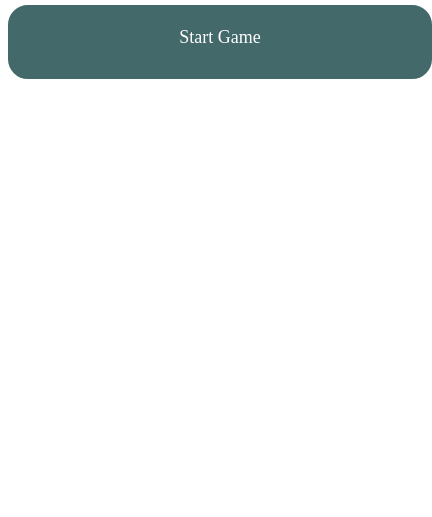
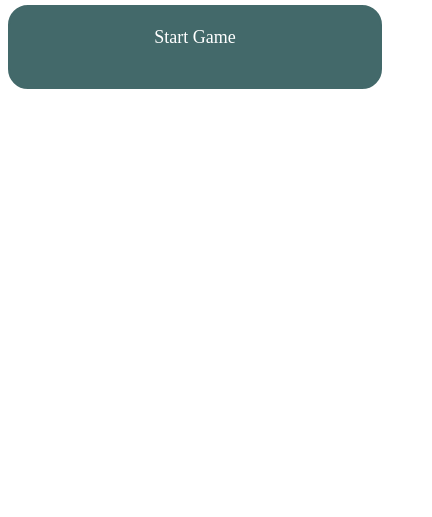
Before and after one commit to prangya-meher/GameHub, a plain HTML site: page index.html in a window 390 px wide. Shown: the part 327-844 px from the top of the page, 432 px wide, since content can reach past the window. Drawn offline with Linux system fonts and the light colour scheme.

Commit message:
updated style

```diff
--- a/style.css
+++ b/style.css
@@ -80,8 +80,8 @@ h1{
 
 @media (max-width:900px) {
     .message{
-        width: 380px;
-        height: 30px;
+        width: 330px;
+        height: 40px;
         padding: 20px;
         font-size: 18px;
     }
```
